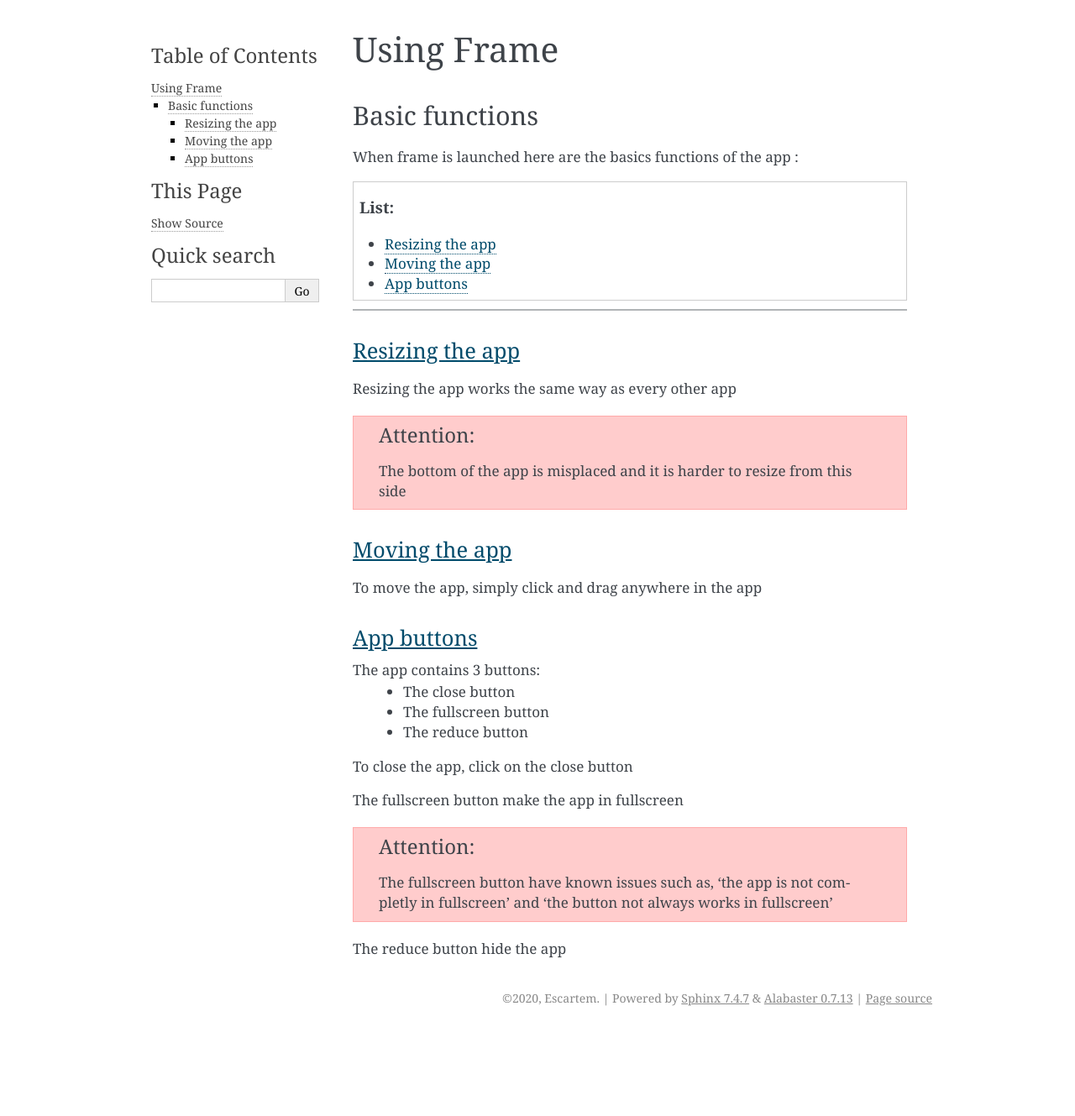
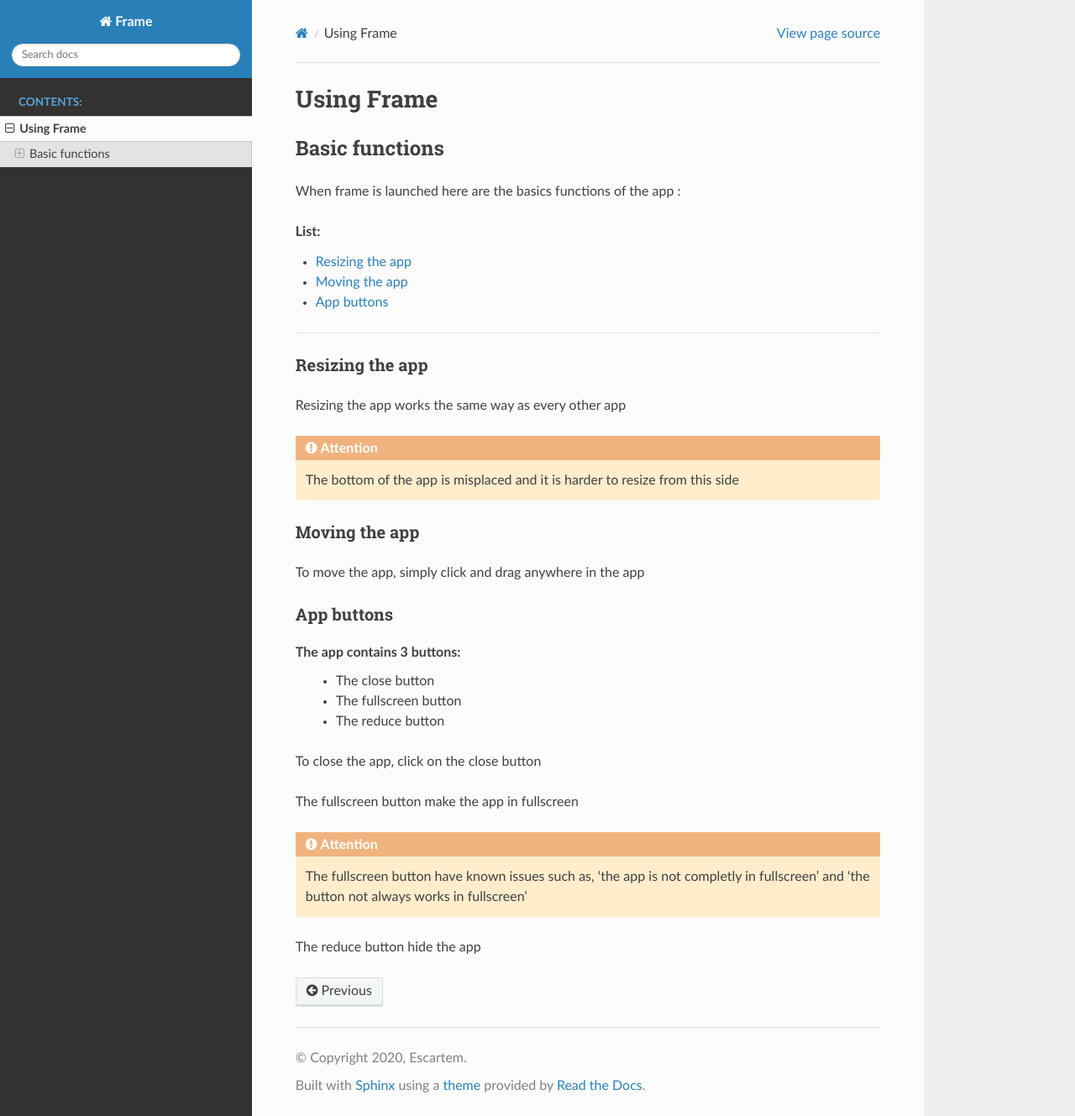
Before and after one commit to Escartem/Frame, a Sphinx documentation site: the page built from app/docs/using_app.rst, in a window 1280 px wide and 1329 px high. Shown: the whole window at 84% size. Built offline with Sphinx 7.4.7 and the Read the Docs theme 2.0.0, drawn with Linux system fonts in a browser that asks for light colours.

Commit message:
[docs] added rtd theme to docs

```diff
--- a/app/docs/conf.py
+++ b/app/docs/conf.py
@@ -13,6 +13,8 @@
 # import os
 # import sys
 # sys.path.insert(0, os.path.abspath('.'))
+
+import sphinx_rtd_theme
 
 
 # -- Project information -----------------------------------------------------
@@ -31,6 +33,7 @@ release = '1.1.0'
 # extensions coming with Sphinx (named 'sphinx.ext.*') or your custom
 # ones.
 extensions = [
+	"sphinx_rtd_theme"
 ]
 
 # Add any paths that contain templates here, relative to this directory.
@@ -47,7 +50,7 @@ exclude_patterns = ['_build', 'Thumbs.db', '.DS_Store']
 # The theme to use for HTML and HTML Help pages.  See the documentation for
 # a list of builtin themes.
 #
-html_theme = 'alabaster'
+html_theme = 'sphinx_rtd_theme'
 
 # Add any paths that contain custom static files (such as style sheets) here,
 # relative to this directory. They are copied after the builtin static files,
```
